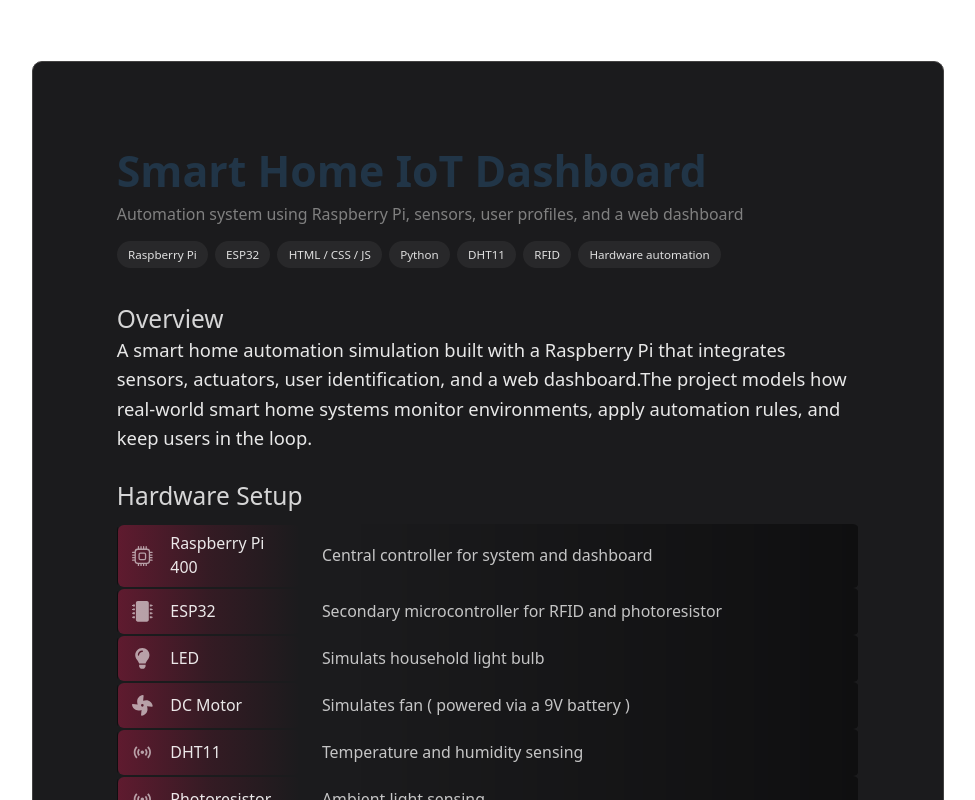
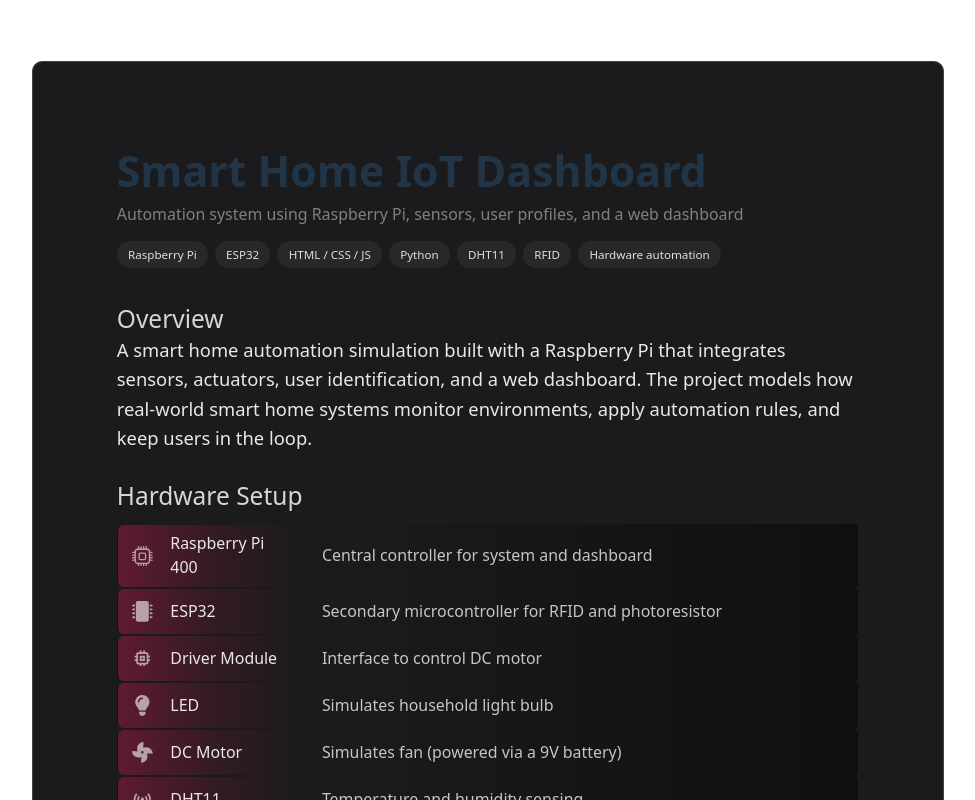
Before and after one commit to hedi3489/my-portfolio, a React (Vite) app: page /projects/IoT-Smart-Home in a window 1280 px wide. Shown: the top 800 px of the page, without its empty margins (152-1127 px from the left). Built offline with nearby package versions, Linux system fonts and the light colour scheme.

Commit message:
Fixed softlist

```diff
--- a/src/components/IoTPage.jsx
+++ b/src/components/IoTPage.jsx
@@ -2,55 +2,52 @@ import rpiImage from '../assets/rpi-top.png'
 import iotSetup1 from '../assets/iot-setup1.png'
 import iotSetup2 from '../assets/iot-setup2.png'
 import { FaMicrochip, FaLightbulb, FaFan, FaIdCard } from 'react-icons/fa'
-import { MdSensors } from 'react-icons/md'
+import { MdSensors, MdMemory } from 'react-icons/md'
 import { BsCpu } from 'react-icons/bs'
 
-const ICONS = {
-  rpi: BsCpu,
-  microcontroller: FaMicrochip,
-  led: FaLightbulb,
-  motor: FaFan,
-  dht11: MdSensors,
-  light: MdSensors,
-  rfid: FaIdCard,
-}
 const softlist = [
   {
-    icon: 'rpi',
+    icon: BsCpu,
     term: 'Raspberry Pi 400',
     description: 'Central controller for system and dashboard',
   },
   {
-    icon: 'microcontroller',
+    icon: FaMicrochip,
     term: 'ESP32',
     description: 'Secondary microcontroller for RFID and photoresistor',
   },
   {
-    icon: 'led',
-    term: 'LED',
-    description: 'Simulats household light bulb',
+    icon: MdMemory,
+    term: 'Driver Module',
+    description: 'Interface to control DC motor',
   },
   {
-    icon: 'motor',
-    term: 'DC Motor',
-    description: 'Simulates fan ( powered via a 9V battery )',
+    icon: FaLightbulb,
+    term: 'LED',
+    description: 'Simulates household light bulb',
   },
   {
-    icon: 'dht11',
+    icon: FaFan,
+    term: 'DC Motor',
+    description: 'Simulates fan (powered via a 9V battery)',
+  },
+  {
+    icon: MdSensors,
     term: 'DHT11',
     description: 'Temperature and humidity sensing',
   },
   {
-    icon: 'light',
+    icon: MdSensors,
     term: 'Photoresistor',
     description: 'Ambient light sensing',
   },
   {
-    icon: 'rfid',
+    icon: FaIdCard,
     term: 'RFID Reader',
     description: 'Household member identification',
   }
 ]
+
 
 function IoTProjectPage() {
   return (
@@ -74,7 +71,7 @@ function IoTProjectPage() {
 
           <TextSection
             title="Overview"
-            paragraphs={["A smart home automation simulation built with a Raspberry Pi that integrates sensors, actuators, user identification, and a web dashboard.The project models how real-world smart home systems monitor environments, apply automation rules, and keep users in the loop.",
+            paragraphs={["A smart home automation simulation built with a Raspberry Pi that integrates sensors, actuators, user identification, and a web dashboard. The project models how real-world smart home systems monitor environments, apply automation rules, and keep users in the loop.",
             ]}
             className="text-section"
           />
@@ -88,18 +85,16 @@ function IoTProjectPage() {
                   title="Breadboard Layout Diagram"
                   image={iotSetup1}
                   alt="Smart home simulation setup diagram 1"
-                  caption='Physical breadboard implementation of the IoT prototype showing the Raspberry Pi 4, motor driver module, sensors, LED indicator, DC motor, and 9V battery with actual wiring and component placement'
+                  caption='Physical breadboard implementation of the smart home prototype showing the RPi 4, motor driver module, sensors, LED indicator, DC motor, and 9V battery with actual wiring and component placement.'
                 />
-
                 <CaptionedImage
                   title="Circuit Schematic"
                   image={iotSetup2}
                   alt="Smart home simulation setup diagram 2"
-                  caption='Simplified circuit schematic illustrating the electrical connections between the Raspberry Pi 4, motor driver, sensors, LED, DC motor, and 9V power supply in a clear and organized format'
+                  caption='Simplified circuit schematic illustrating the electrical connections between the Raspberry Pi 4, motor driver, sensors, LED, DC motor, and 9V power supply in a clear and organized format.'
                 />
               </>
             }
-            className="text-section"
           />
 
           <TextSection
@@ -161,10 +156,10 @@ function SoftList({ items }) {
   return (
     <dl className="soft-list">
       {items.map((item, index) => {
-        const Icon = item.icon ? ICONS[item.icon] : null
+        const Icon = item.icon
 
         return (
-          <div key={index} className="soft-list-row" style={{ '--accent': '#c51a4a', }}>
+          <div key={index} className="soft-list-row" style={{ '--accent': '#c51a4a' }}>
             <dt>
               {Icon && <Icon className="soft-list-icon" />}
               {item.term}
@@ -176,6 +171,7 @@ function SoftList({ items }) {
     </dl>
   )
 }
+
 
 function CaptionedImage({ title='', image='', alt='', caption='' }) {
   return <div>
```
